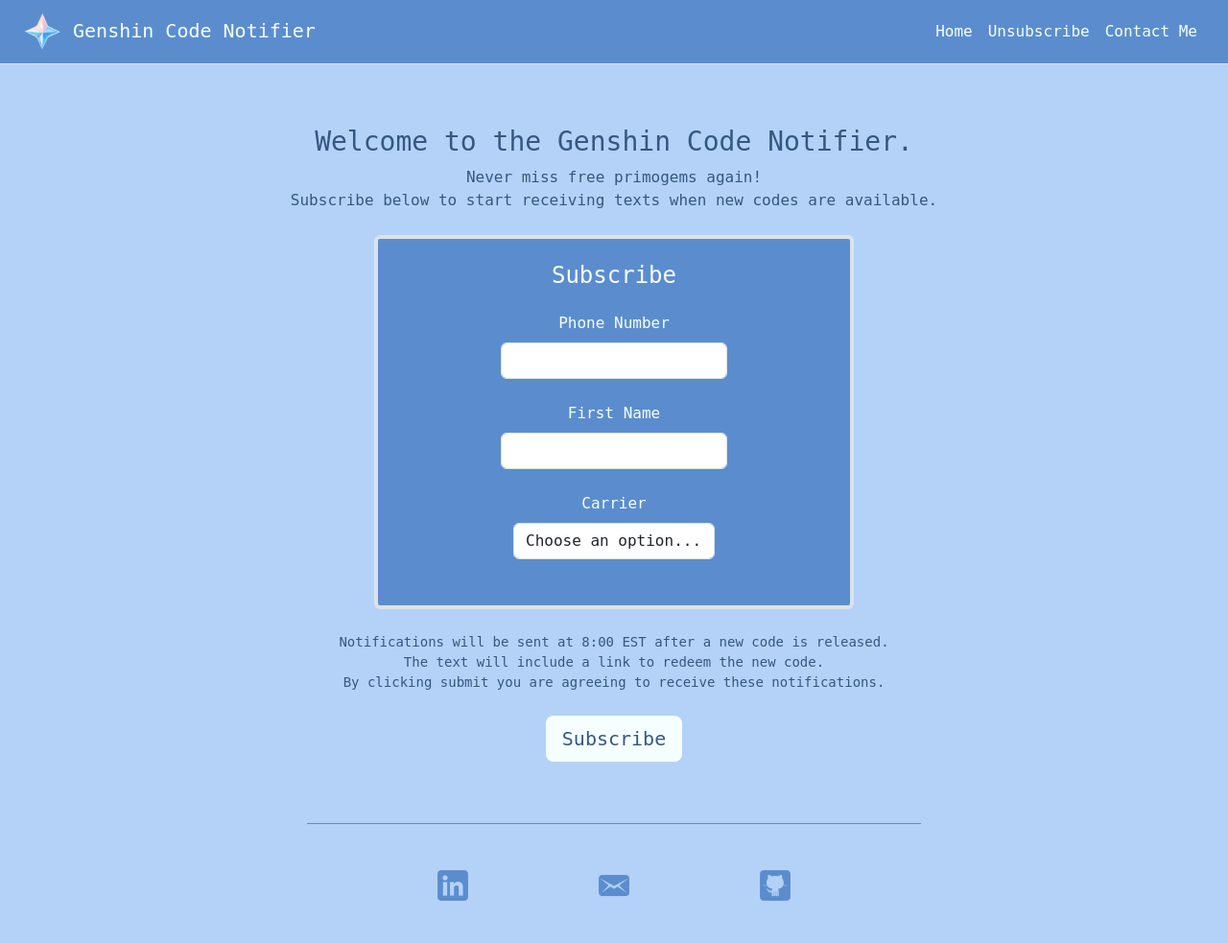
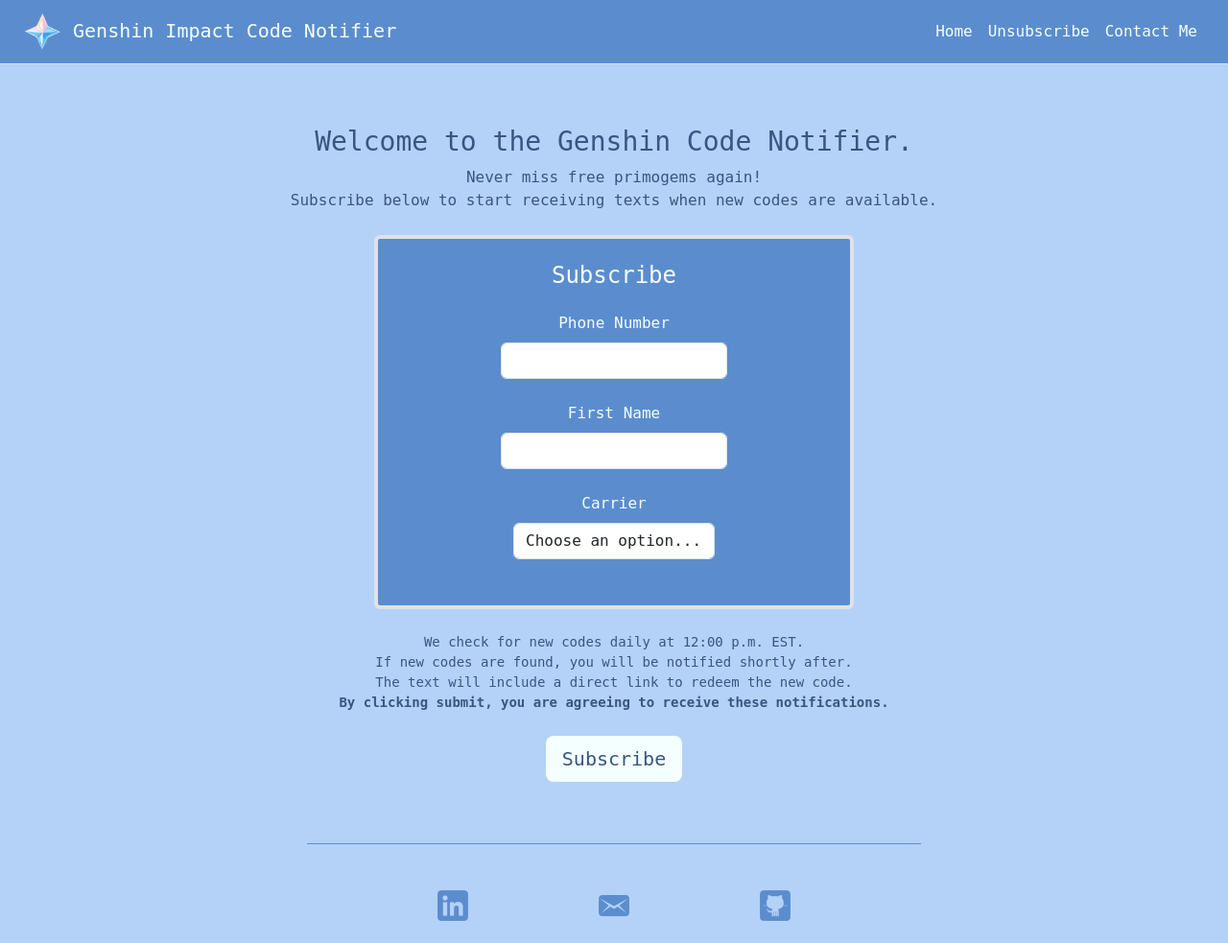
Before and after one commit to baileystarr4/Genshin-Impact-Code-Notifier, a Django app: page / in a window 1280 px wide. Shown: the top 983 px of the page at 96% size. Before the commit the page ends 939 px from the top, so only its background shows below. Run offline with Django 5.2, Linux system fonts and the light colour scheme; parts of the project's set-up code (start-up, migrations or seed data) failed here and were passed over; some web fonts are replaced.

Commit message:
Add "Impact" to webpage name

```diff
--- a/website/genshin_code_notifier/templates/base.html
+++ b/website/genshin_code_notifier/templates/base.html
@@ -33,7 +33,7 @@
       <a class="navbar-brand m-0" href="/">
         <span class="nav_brand tw-bold white_text">
           <img src="{% static '/images/Primogem.ico' %}" class="nav_img">
-          Genshin Code Notifier
+          Genshin Impact Code Notifier
         </span>
       </a>
 
--- a/website/genshin_code_notifier/templates/home.html
+++ b/website/genshin_code_notifier/templates/home.html
@@ -1,6 +1,6 @@
 {% extends "base.html" %}
 
-{% block title %}Genshin Code Notifier{% endblock %}
+{% block title %}Genshin Impact Code Notifier{% endblock %}
 
 {% block content %}
   <h3 class="mt-5">Welcome to the Genshin Code Notifier.</h3>
@@ -39,9 +39,10 @@
 
     <div class="container p-4">
       <small class="row justify-content-center text-center">
-        Notifications will be sent at 8:00 EST after a new code is released.
-        <br/>The text will include a link to redeem the new code.
-        <br/>By clicking submit you are agreeing to receive these notifications.
+        We check for new codes daily at 12:00 p.m. EST.
+        <br/> If new codes are found, you will be notified shortly after.
+        <br/>The text will include a direct link to redeem the new code.
+        <br/><b>By clicking submit, you are agreeing to receive these notifications.</b>
       </small>
     </div>
 
```
